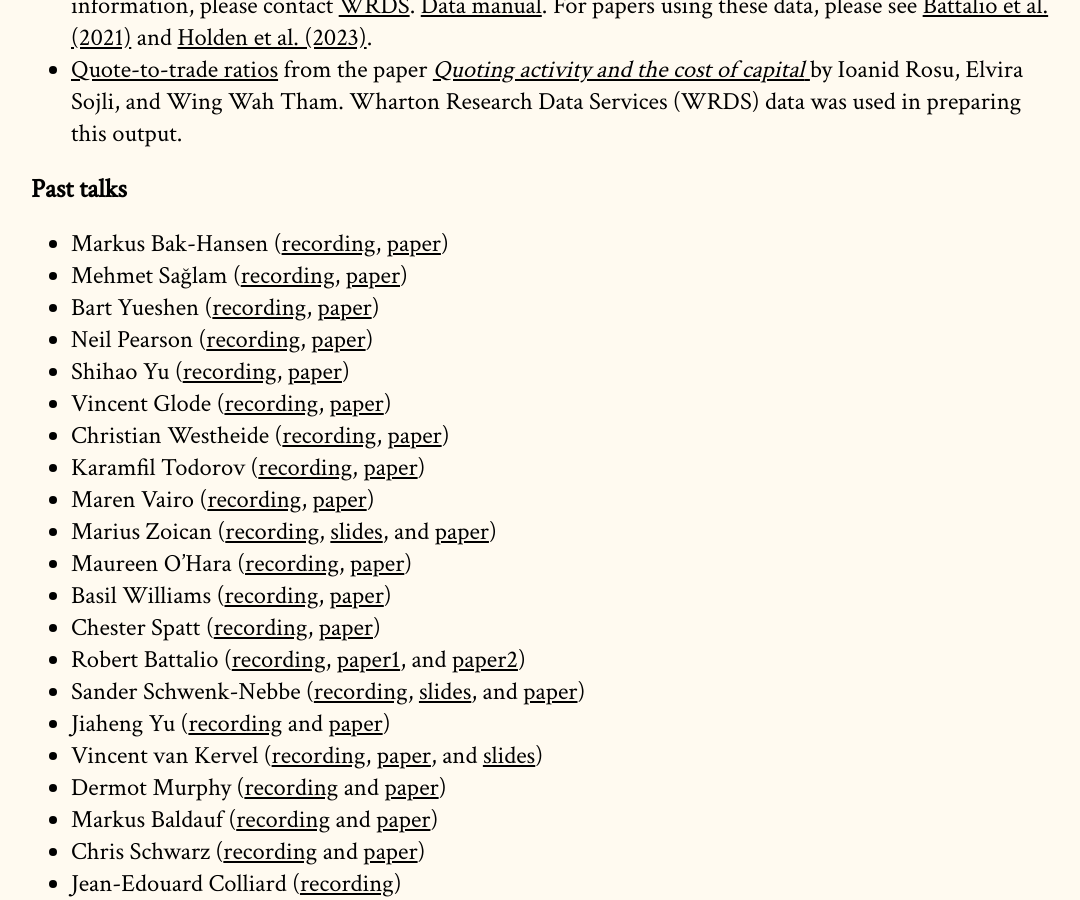
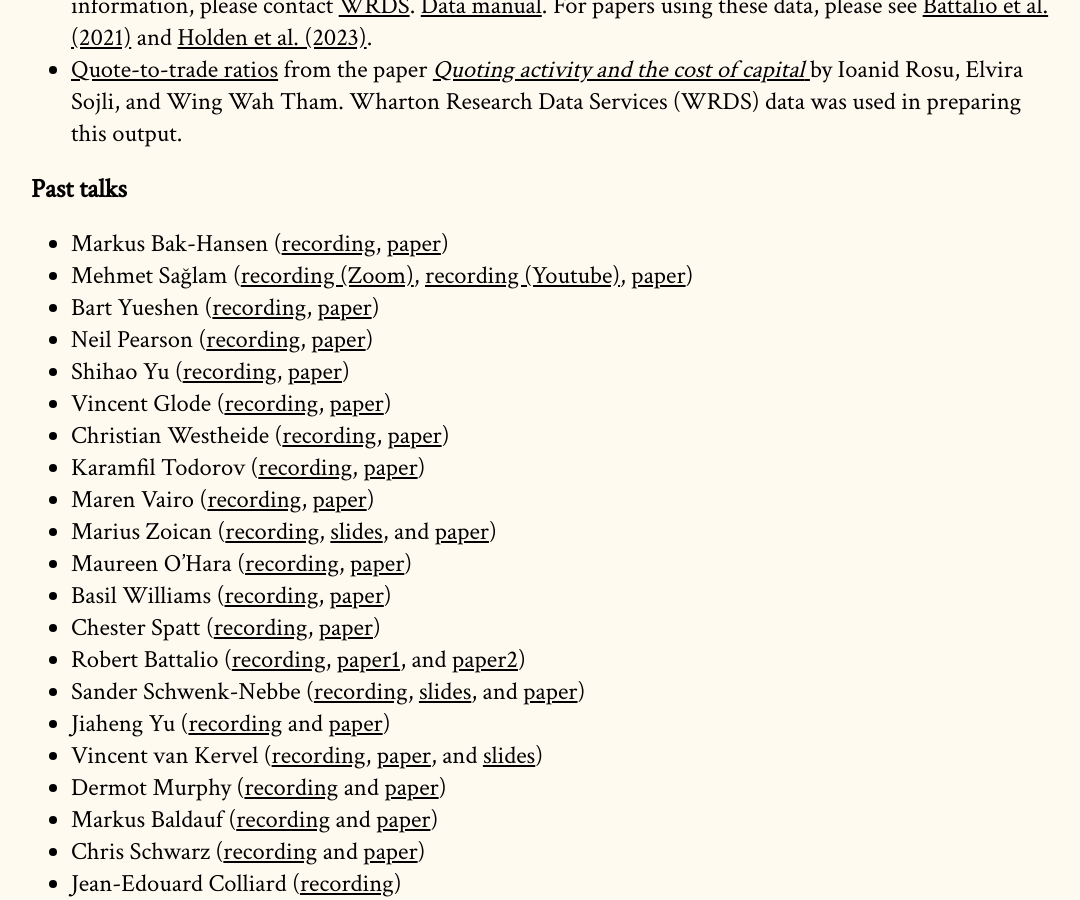
Before and after one commit to cpfiffer/microstructure.exchange, a Jekyll site: the page built from index.md, in a window 1280 px wide and 900 px high, scrolled down 3288 px. Shown: the whole window, without its empty margins (97-1177 px from the left). Built offline with Jekyll 4.4.1, drawn with Linux system fonts in a browser that asks for light colours; some web fonts are replaced.

Commit message:
Update index.md

```diff
--- a/index.md
+++ b/index.md
@@ -68,7 +68,7 @@ The Microstructure Exchange will host resources, tools, and data for microstruct
 
 ## Past talks
 - Markus Bak-Hansen ([recording](https://us06web.zoom.us/rec/share/O5I4BS9_K-ZhE0ktLEfBuRGYPVGS7I_tIGFyYakEtFeEgAlxODzW0cVSYw8sOWAj.9oka1nQvgf5A89ey), [paper](https://microstructure.exchange/papers/OTC_Relationships.pdf))
-- Mehmet Sa&#287;lam ([recording](https://us06web.zoom.us/rec/share/4_WZhNO3LRwDO3ADizN2_cJADjEc9kGr3SiLAxrysS-Yt8PoJRDCpOtQqR19SqfS.hE5bxiGho3Hfozn5), [paper](https://microstructure.exchange/papers/TME-paper.pdf))
+- Mehmet Sa&#287;lam ([recording (Zoom)](https://us06web.zoom.us/rec/share/4_WZhNO3LRwDO3ADizN2_cJADjEc9kGr3SiLAxrysS-Yt8PoJRDCpOtQqR19SqfS.hE5bxiGho3Hfozn5), [recording (Youtube)](https://youtu.be/Cm6htUhhdrg), [paper](https://microstructure.exchange/papers/TME-paper.pdf))
 - Bart Yueshen ([recording](https://youtu.be/p_rBfYdZ_bI), [paper](https://papers.ssrn.com/sol3/papers.cfm?abstract_id=4545730))
 - Neil Pearson ([recording](https://youtu.be/PbLjL_3PPGk), [paper](https://papers.ssrn.com/sol3/papers.cfm?abstract_id=4389657))
 - Shihao Yu ([recording](https://youtu.be/B-lbXTex1F4), [paper](https://papers.ssrn.com/sol3/papers.cfm?abstract_id=4349184))
```
